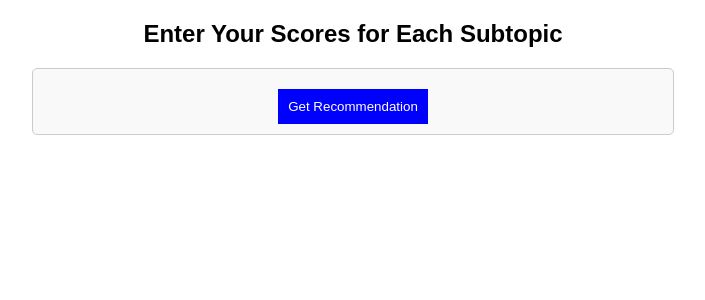
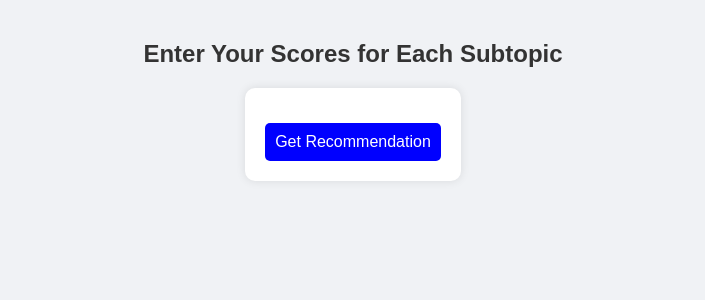
Before and after one commit to phoenix2702/C2P2, a Flask app: page / in a window 1280 px wide. Shown: the top 300 px of the page, without its empty margins (287-992 px from the left). Run offline with Flask 3, Linux system fonts and the light colour scheme; parts of the project's set-up code (start-up, migrations or seed data) failed here and were passed over.

Commit message:
Update index.html

```diff
--- a/templates/index.html
+++ b/templates/index.html
@@ -7,33 +7,53 @@
     <style>
         body {
             font-family: Arial, sans-serif;
-            margin: 20px;
+            background-color: #f0f2f5;
             text-align: center;
+            margin: 0;
+            padding: 20px;
+        }
+        h2 {
+            color: #333;
         }
         form {
-            margin: 20px auto;
-            width: 50%;
-            padding: 10px;
+            display: inline-block;
+            text-align: left;
+            padding: 20px;
+            background: white;
+            border-radius: 10px;
+            box-shadow: 0 0 10px rgba(0, 0, 0, 0.1);
+        }
+        label {
+            display: block;
+            margin-top: 10px;
+            font-weight: bold;
+        }
+        input {
+            width: 100%;
+            padding: 8px;
+            margin-top: 5px;
             border: 1px solid #ccc;
             border-radius: 5px;
-            background-color: #f9f9f9;
-        }
-        input {
-            margin: 5px;
-            padding: 8px;
         }
         button {
-            margin-top: 10px;
+            width: 100%;
+            margin-top: 15px;
             padding: 10px;
             background-color: blue;
             color: white;
             border: none;
+            border-radius: 5px;
             cursor: pointer;
+            font-size: 16px;
+        }
+        button:hover {
+            background-color: darkblue;
         }
         .result {
             margin-top: 20px;
-            font-size: 18px;
+            font-size: 20px;
             font-weight: bold;
+            color: green;
         }
     </style>
 </head>
@@ -41,17 +61,40 @@
 
     <h2>Enter Your Scores for Each Subtopic</h2>
 
-    <form method="POST">
+    <form id="scoreForm">
         {% for topic in topics %}
             <label for="{{ topic }}">{{ topic }} Score:</label>
-            <input type="number" name="{{ topic }}" min="0" max="100" required><br>
+            <input type="number" name="{{ topic }}" id="{{ topic }}" min="0" max="100" required><br>
         {% endfor %}
         <button type="submit">Get Recommendation</button>
     </form>
 
-    {% if recommendation %}
-        <div class="result">{{ recommendation }}</div>
-    {% endif %}
+    <div class="result" id="recommendation"></div>
+
+    <script>
+        document.getElementById("scoreForm").addEventListener("submit", function(event) {
+            event.preventDefault();  // Prevent form from reloading page
+
+            let formData = {};
+            {% for topic in topics %}
+                formData["{{ topic }}"] = document.getElementById("{{ topic }}").value;
+            {% endfor %}
+
+            fetch("/", {
+                method: "POST",
+                headers: { "Content-Type": "application/x-www-form-urlencoded" },
+                body: new URLSearchParams(formData)
+            })
+            .then(response => response.text())
+            .then(html => {
+                let parser = new DOMParser();
+                let doc = parser.parseFromString(html, "text/html");
+                let result = doc.querySelector(".result");
+                document.getElementById("recommendation").innerHTML = result ? result.innerHTML : "Error in response";
+            })
+            .catch(error => console.error("Error:", error));
+        });
+    </script>
 
 </body>
 </html>
```
